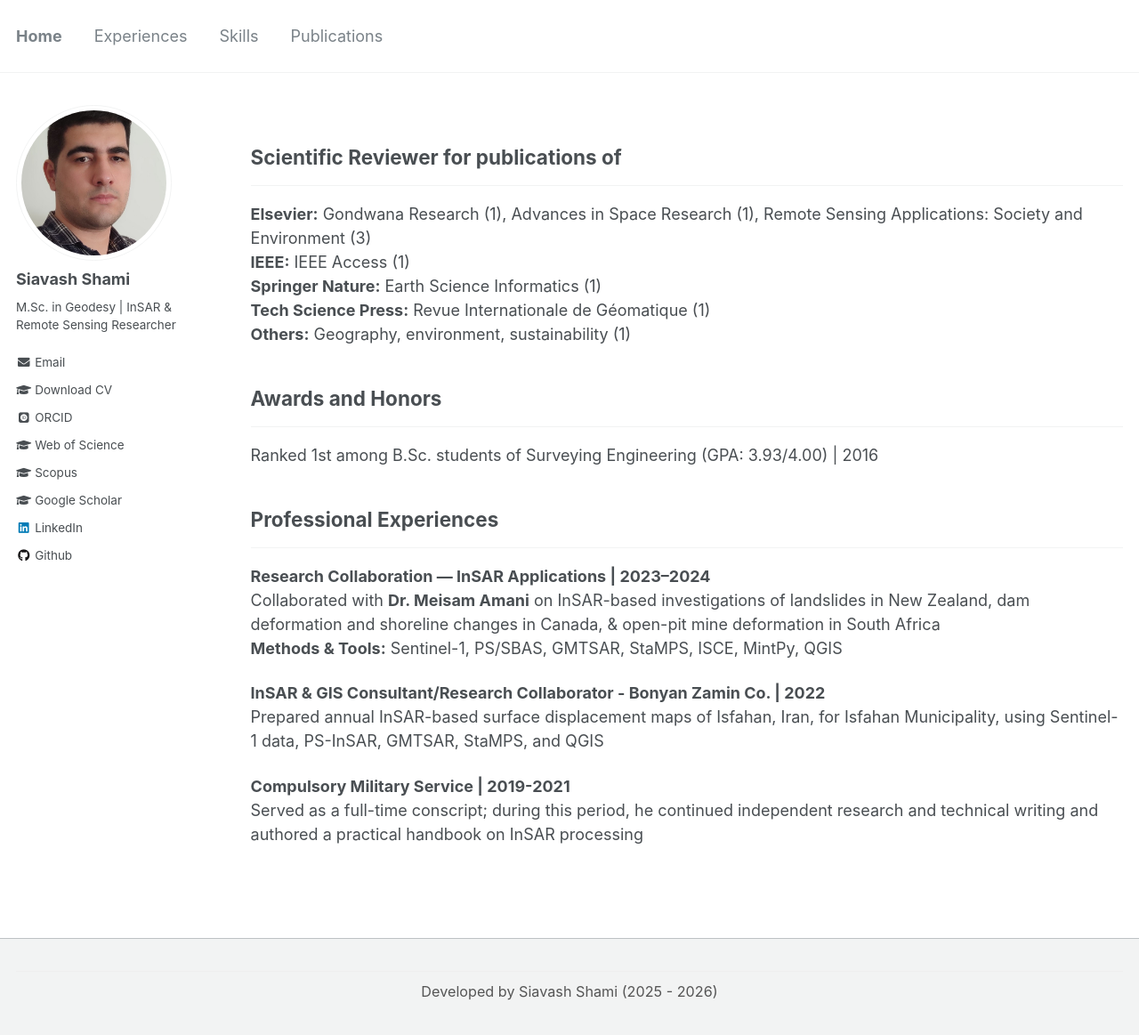
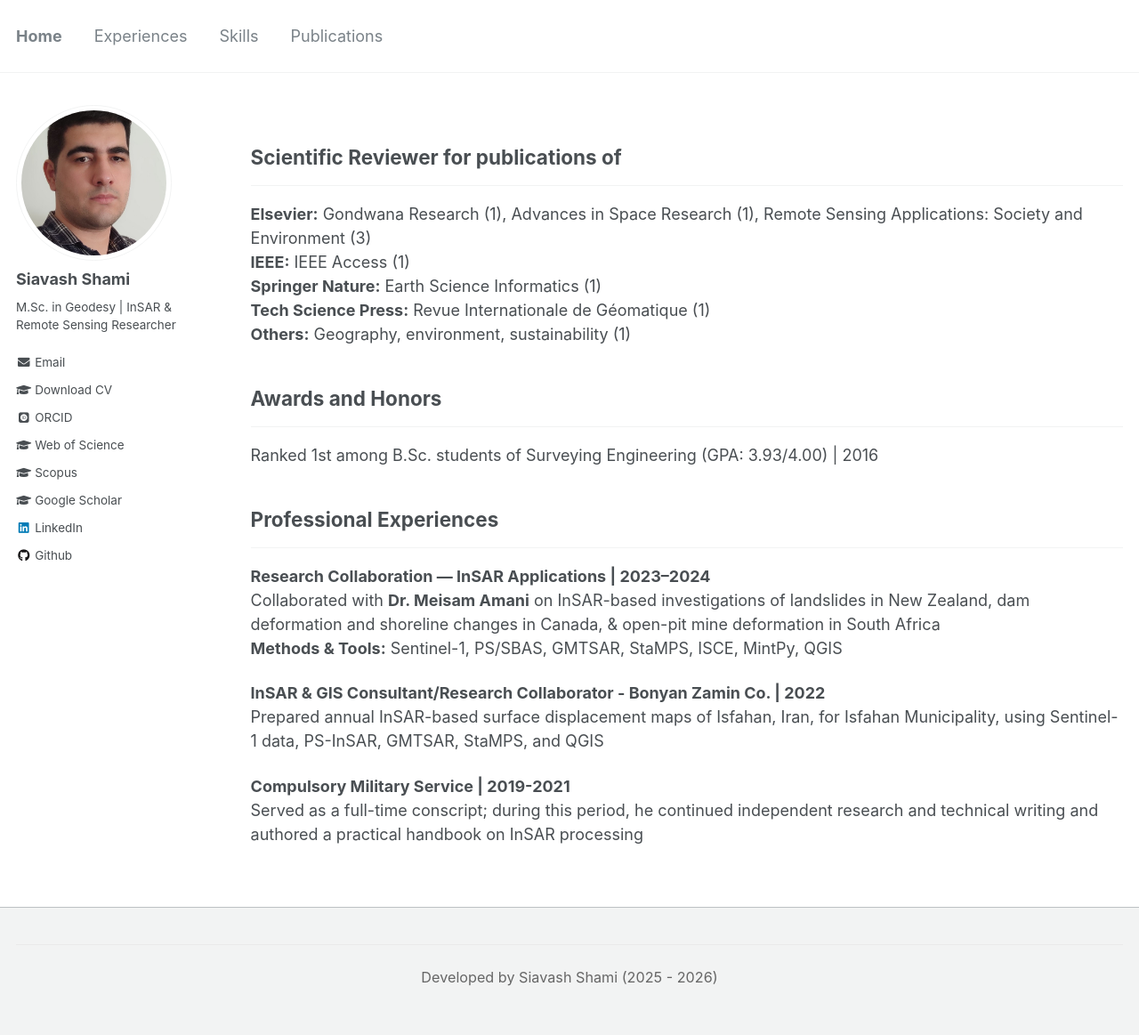
Before and after one commit to siavashshami/siavashshami.github.io, a Jekyll site: the page built from _pages/experiences.md, in a window 1280 px wide and 1172 px high. Shown: the top 1163 px of the window at 89% size. Built offline with Jekyll 4.4.1, drawn with Linux system fonts in a browser that asks for light colours; some web fonts are replaced.

Commit message:
Update footer.html

```diff
--- a/_includes/footer.html
+++ b/_includes/footer.html
@@ -1,5 +1,15 @@
 {% include base_path %}
 
-<div class="page__footer-copyright" style="text-align: center; padding: 10px 0; font-size: 0.9em; color: #555; border-top: 1px solid #eee; margin-top: 20px;">
+<div class="page__footer-copyright" style="
+    text-align: center;
+    padding: 1.5em 0;
+    font-size: 0.9rem;
+    color: #666;
+    border-top: 1px solid #eaeaea;
+    margin-top: 2.5em;
+    max-width: 100%;
+    word-wrap: break-word;
+    line-height: 1.6;
+">
     Developed by Siavash Shami (2025 - {{ site.time | date: '%Y' }})
 </div>
```
